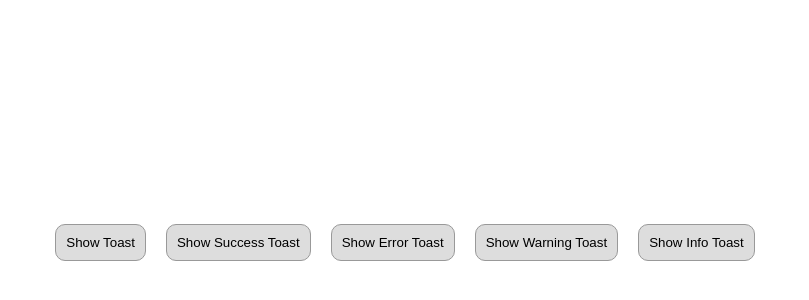
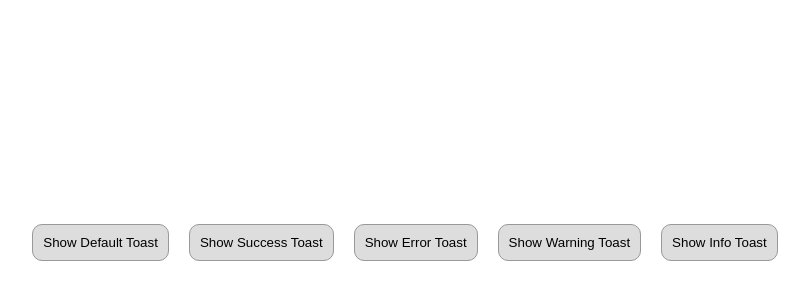
Before and after one commit to imrankabir/toast, a website: page index.html in a window 1280 px wide. Shown: the part 158-458 px from the top of the page, without its empty margins (235-1044 px from the left). Drawn offline with Linux system fonts and the light colour scheme.

Commit message:
toast auto commit on 2024-09-05 02:21:14 PM

```diff
--- a/index.html
+++ b/index.html
@@ -9,7 +9,7 @@
   </head>
   <body>
     <div class="toast-container" id="toastContainer"></div>
-    <button onclick="show()">Show Toast</button>
+    <button onclick="show()">Show Default Toast</button>
     <button onclick="show('Success message!', 'success')">
       Show Success Toast
     </button>
```
